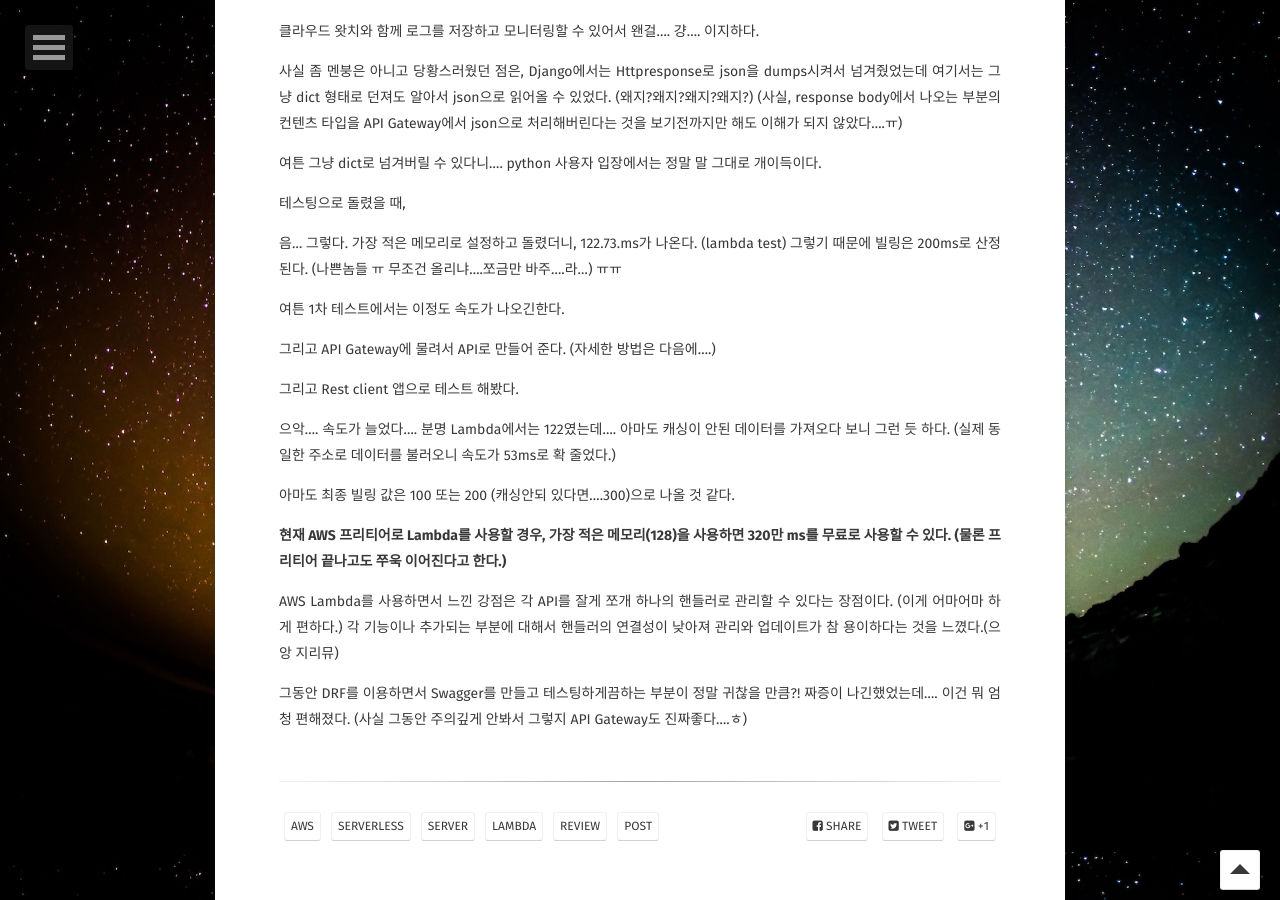
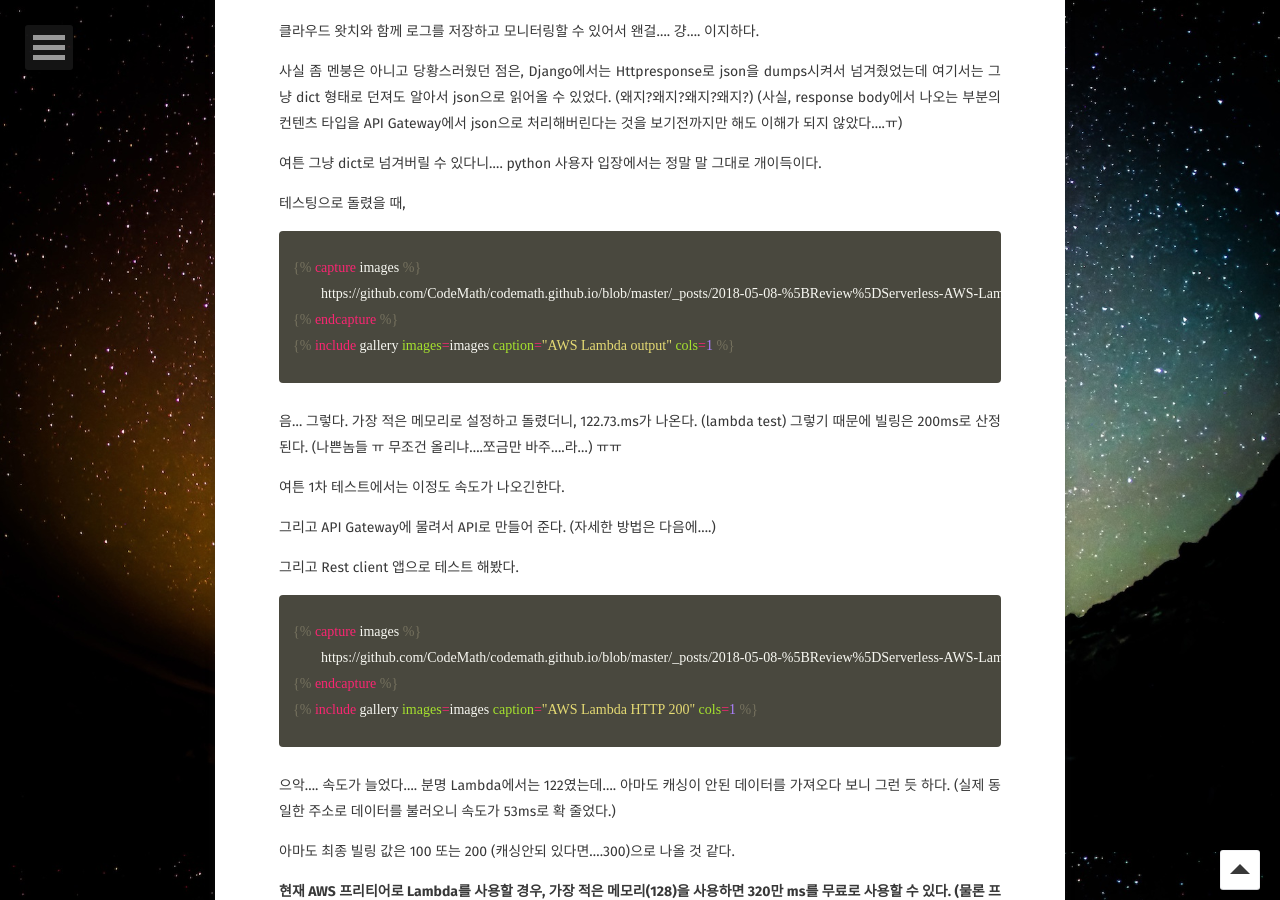
Before and after one commit to CodeMath/codemath.github.io, a Jekyll site: the page built from _posts/2018-05-08-[Review]Serverless-AWS-Lambda-VS-Django-RestFramework.md, in a window 1280 px wide and 900 px high, scrolled down 1848 px. Built offline with Jekyll 4.4.1, drawn with Linux system fonts in a browser that asks for light colours; some web fonts are replaced; comment, search, counter and statistics services are not loaded; some of the changed text lies outside the part shown.

Commit message:
update images

```diff
--- a/_posts/2018-05-08-[Review]Serverless-AWS-Lambda-VS-Django-RestFramework.md
+++ b/_posts/2018-05-08-[Review]Serverless-AWS-Lambda-VS-Django-RestFramework.md
@@ -84,10 +84,14 @@ logger.info("SUCCESS: Connection to RDS mysql instance succeeded")
 
 테스팅으로 돌렸을 때,
 
-
+{% highlight liquid %}
+{% raw %}
 {% capture images %}
-	https://github.com/CodeMath/codemath.github.io/blob/master/_posts/2018-05-08-%5BReview%5DServerless-AWS-Lambda-VS-Django-RestFramework-img-1.png
+	https://github.com/CodeMath/codemath.github.io/blob/master/_posts/2018-05-08-%5BReview%5DServerless-AWS-Lambda-VS-Django-RestFramework-img-1.png?raw=true
 {% endcapture %}
+{% include gallery images=images caption="AWS Lambda output" cols=1 %}
+{% endraw %}
+{% endhighlight %}
 
 음... 그렇다. 가장 적은 메모리로 설정하고 돌렸더니, 122.73.ms가 나온다. (lambda test)
 그렇기 때문에 빌링은 200ms로 산정된다. (나쁜놈들 ㅠ 무조건 올리냐....쪼금만 바주....라...) ㅠㅠ
@@ -98,10 +102,15 @@ logger.info("SUCCESS: Connection to RDS mysql instance succeeded")
 
 그리고 Rest client 앱으로 테스트 해봤다.
 
+{% highlight liquid %}
+{% raw %}
+{% capture images %}
+	https://github.com/CodeMath/codemath.github.io/blob/master/_posts/2018-05-08-%5BReview%5DServerless-AWS-Lambda-VS-Django-RestFramework-img-2.png?raw=true
+{% endcapture %}
+{% include gallery images=images caption="AWS Lambda HTTP 200" cols=1 %}
+{% endraw %}
+{% endhighlight %}
 
-{% capture images %}
-	https://github.com/CodeMath/codemath.github.io/blob/master/_posts/2018-05-08-%5BReview%5DServerless-AWS-Lambda-VS-Django-RestFramework-img-2.png
-{% endcapture %}
 으악.... 속도가 늘었다.... 분명 Lambda에서는 122였는데....  아마도 캐싱이 안된 데이터를 가져오다 보니 그런 듯 하다.
 (실제 동일한 주소로 데이터를 불러오니 속도가 53ms로 확 줄었다.)
 
```
